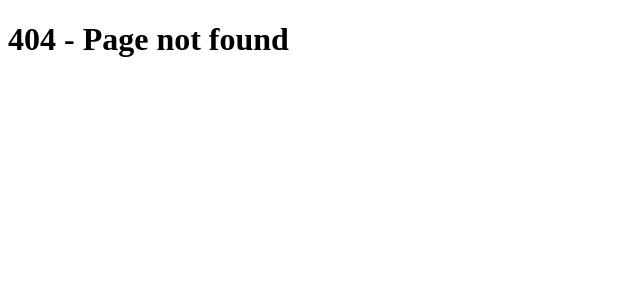
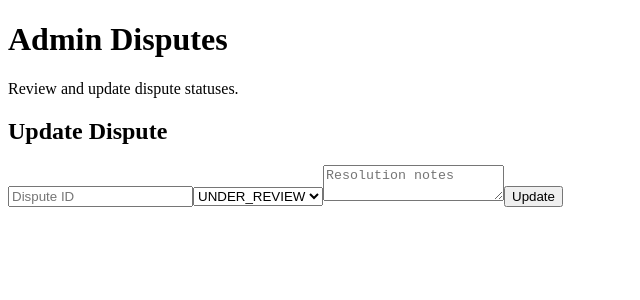
Before and after one commit to Teamtrue/luxury-members, a Next.js app in the folder luxury-members-next/: page /admin/disputes in a window 1280 px wide. Before the commit this address had no page. Shown: the top 300 px of the page, without its empty margins (0-640 px from the left). Built offline with nearby package versions, Linux system fonts and the light colour scheme.

Commit message:
Add admin disputes management page

```diff
--- /dev/null
+++ b/luxury-members-next/app/admin/disputes/page.tsx
@@ -0,0 +1,22 @@
+export default function AdminDisputesPage() {
+  return (
+    <main>
+      <h1>Admin Disputes</h1>
+      <p>Review and update dispute statuses.</p>
+
+      <section>
+        <h2>Update Dispute</h2>
+        <form method="post" action="/api/admin/disputes">
+          <input name="disputeId" placeholder="Dispute ID" required />
+          <select name="status" defaultValue="UNDER_REVIEW">
+            <option value="UNDER_REVIEW">UNDER_REVIEW</option>
+            <option value="RESOLVED">RESOLVED</option>
+            <option value="REJECTED">REJECTED</option>
+          </select>
+          <textarea name="resolutionNotes" placeholder="Resolution notes" />
+          <button type="submit">Update</button>
+        </form>
+      </section>
+    </main>
+  );
+}
```
